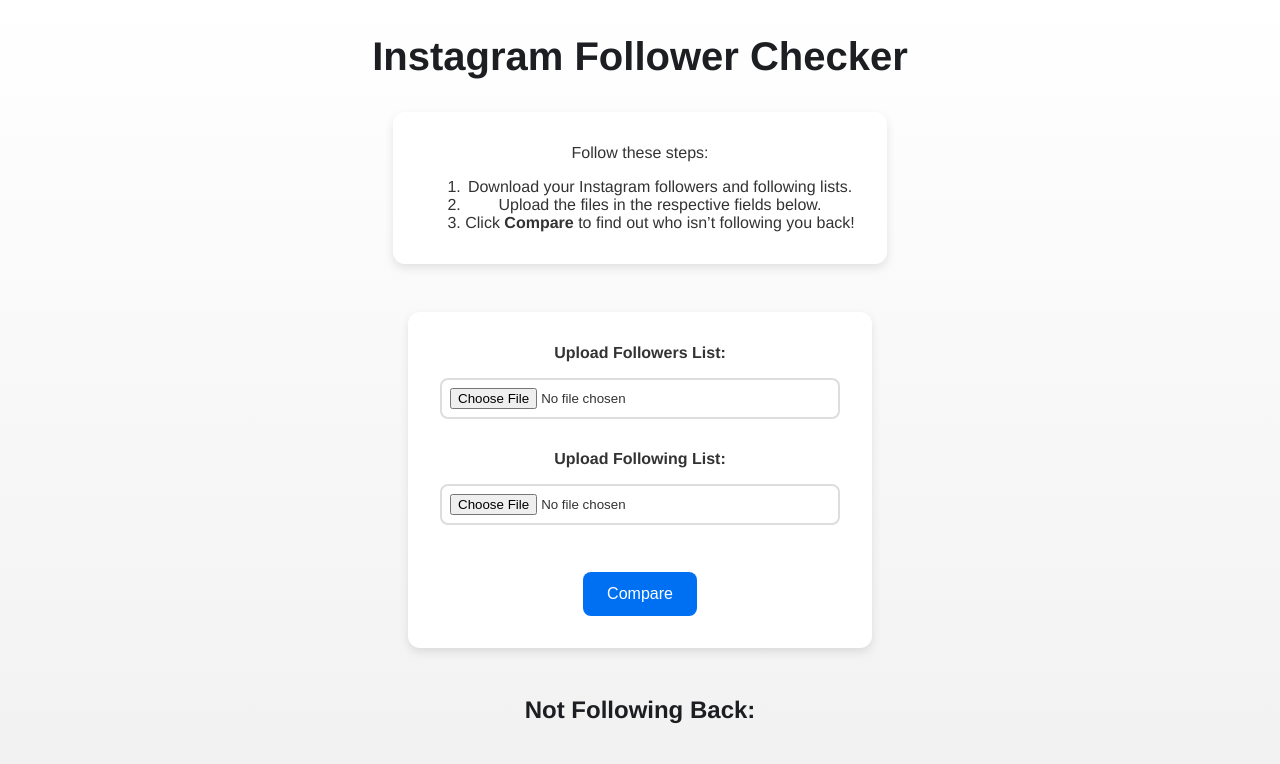
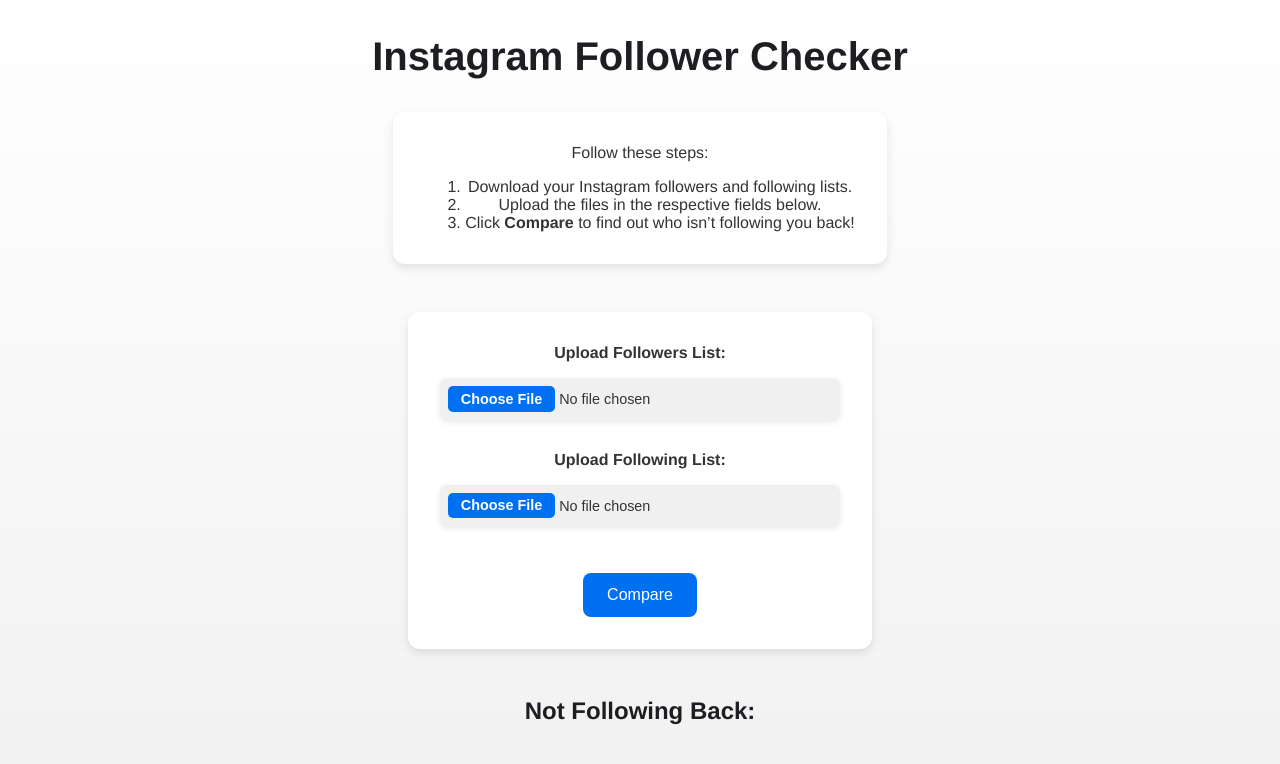
Before and after one commit to peywan/follower-checker, a Next.js app: page / in a window 1280 px wide. Shown: the top 764 px of the page. Built offline with nearby package versions, Linux system fonts and the light colour scheme.

Commit message:
small minor css and text changes

```diff
--- a/src/app/page.module.css
+++ b/src/app/page.module.css
@@ -57,18 +57,41 @@
   color: #333;
 }
 
-/* Styling file inputs */
+
 .fileInput {
   width: 100%;
-  border: 2px solid #ddd;
+  padding: 0.5rem;
+  border: none;
   border-radius: 8px;
-  padding: 0.5rem;
+  background: #f0f0f0;
+  font-size: 0.9rem;
+  text-align: center;
   cursor: pointer;
+  box-shadow: 0 2px 6px rgba(0, 0, 0, 0.1);
+  transition: background 0.3s ease, transform 0.2s ease;
 }
 
 .fileInput:hover {
-  border-color: #bbb;
+  background: #e8e8e8;
+  transform: scale(1.02);
 }
+
+.fileInput::file-selector-button {
+  background: #0070f3;
+  color: #fff;
+  border: none;
+  border-radius: 5px;
+  padding: 0.3rem 0.8rem;
+  font-size: 0.9rem;
+  font-weight: bold;
+  cursor: pointer;
+  transition: background 0.3s ease;
+}
+
+.fileInput::file-selector-button:hover {
+  background: #005bb5;
+}
+
 
 /* Compare Button styling */
 .compareButton {
@@ -84,9 +107,11 @@
 }
 
 .compareButton:hover {
-  transform: scale(1.05);
-  box-shadow: 0 4px 12px rgba(0, 0, 0, 0.15);
+  transform: scale(1.1);
+  box-shadow: 0 6px 16px rgba(0, 0, 0, 0.2);
+  background: #005bb5;
 }
+
 
 /* Results container */
 .results {
```
Also changed, not shown: src/app/page.js (line endings or trailing spaces).
